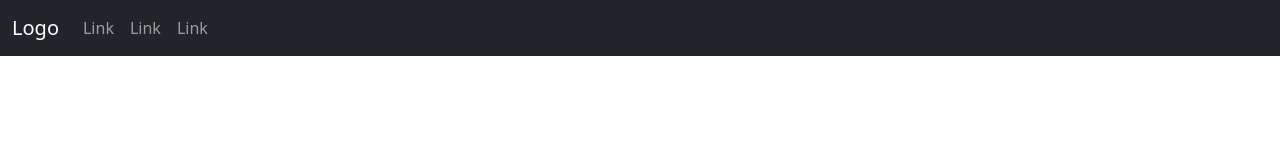
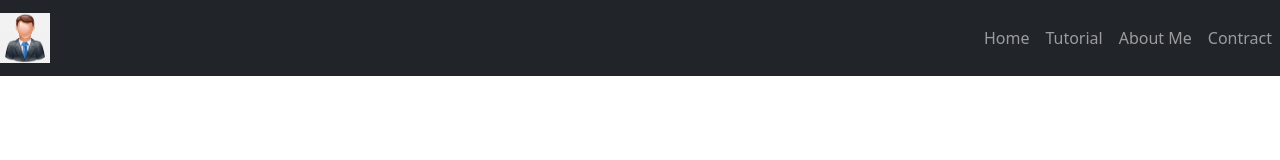
Before and after one commit to Ismail-MIah/nav_Slider_Animamtion, a plain HTML site: page index.html in a window 1280 px wide. Drawn offline with Linux system fonts and the light colour scheme.

Commit message:
nav2 anisul Islam sir

```diff
--- a/index.html
+++ b/index.html
@@ -12,34 +12,44 @@
     <title>Hello, world!</title>
   </head>
   <body>
+    <div class="container">
       <!-- navbar Start -->
-    <nav class="navbar navbar-expand-sm bg-dark navbar-dark">
-      <div class="container-fluid">
-        <a class="navbar-brand" href="#">Logo</a>
+      <header>
+        <nav class="navbar navbar-expand-sm bg-dark navbar-dark fixed-top">
+          <a href="#" class="navbar-brand">
+            <img src="img/man-icon.png" width="50px" alt="" />
+          </a>
+
           <button
             class="navbar-toggler"
             type="button"
             data-bs-toggle="collapse"
-          data-bs-target="#collapsibleNavbar"
+            data-bs-target="#navbarSupportedContent"
+            aria-controls="navbarSupportedContent"
+            aria-expanded="false"
+            aria-label="Toggle navigation"
           >
             <span class="navbar-toggler-icon"></span>
           </button>
-        <div class="collapse navbar-collapse" id="collapsibleNavbar">
-          <ul class="navbar-nav">
+
+          <div class="collapse navbar-collapse" id="navbarSupportedContent">
+            <ul class="navbar-nav ms-auto">
+              <li class="nav-item"><a href="#" class="nav-link">Home</a></li>
               <li class="nav-item">
-              <a class="nav-link" href="#">Link</a>
+                <a href="#" class="nav-link">Tutorial</a>
               </li>
               <li class="nav-item">
-              <a class="nav-link" href="#">Link</a>
+                <a href="#" class="nav-link">About Me</a>
               </li>
               <li class="nav-item">
-              <a class="nav-link" href="#">Link</a>
+                <a href="#" class="nav-link">Contract</a>
               </li>
             </ul>
           </div>
+        </nav>
+      </header>
+      <!-- navbar End -->
     </div>
-    </nav>
-    <!-- navbar End -->
     <script src="JS/main.js"></script>
     <script src="JS/bootstrap.js"></script>
   </body>
```
Also changed, not shown: img/man-icon.png (added). Lines whose indentation alone changed are shown as unchanged.
